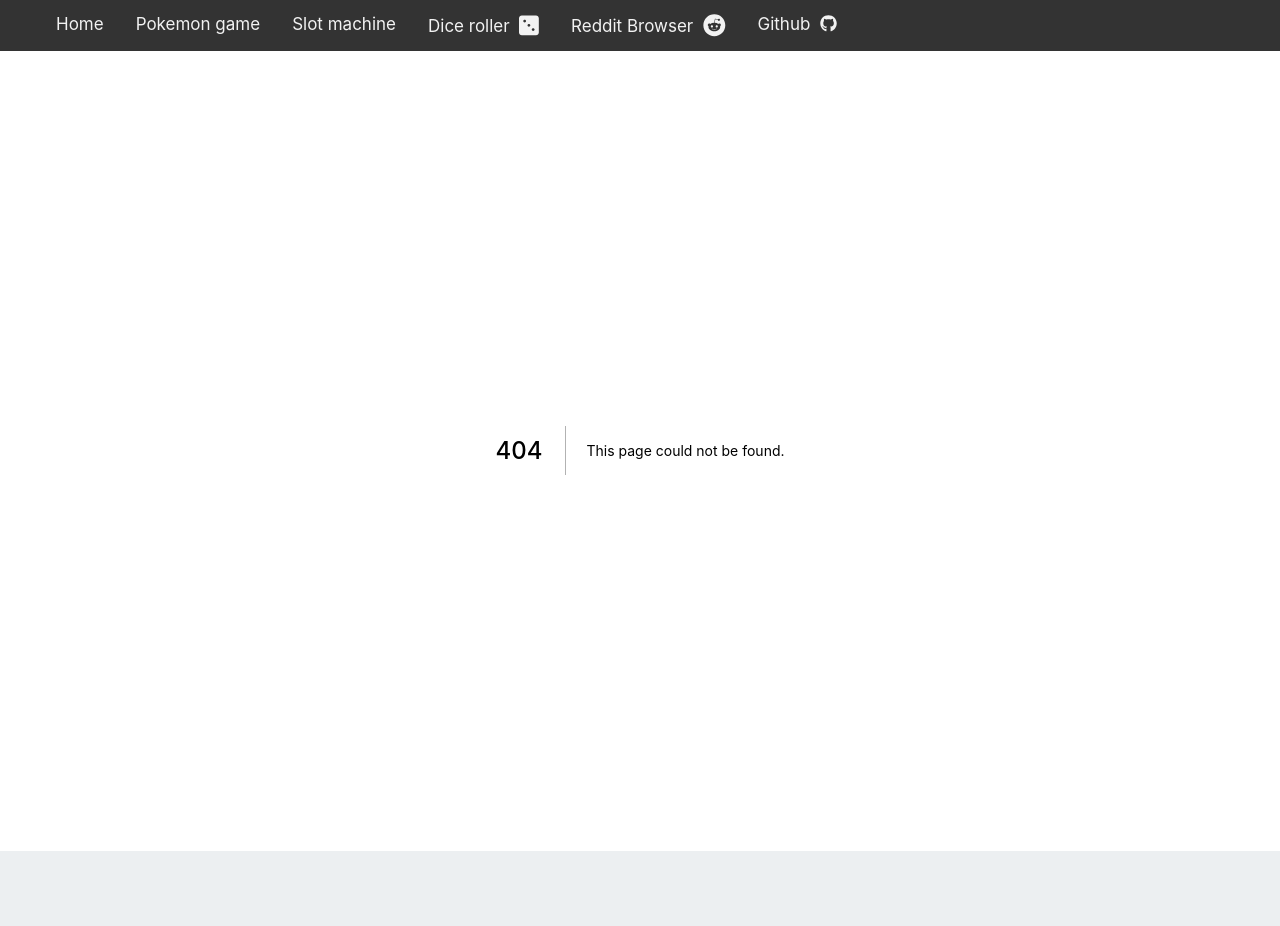
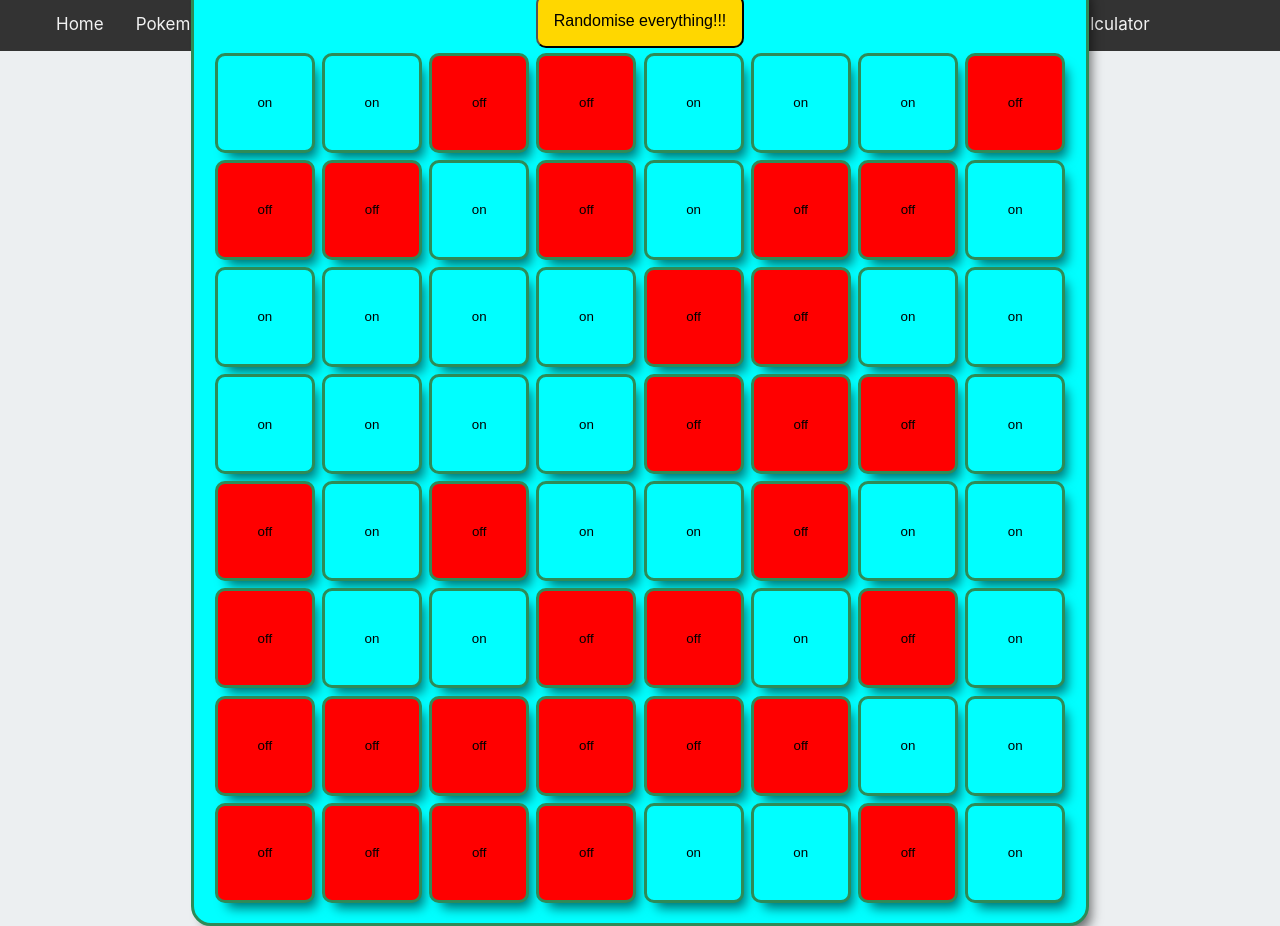
Before and after one commit to mcsheehan/react-and-nextjs, a Next.js app: page /lightsPage in a window 1280 px wide. Before the commit this address had no page. Before the commit the page ends 851 px from the top, so only its background shows below. Built offline with nearby package versions, Linux system fonts and the light colour scheme.

Commit message:
added lights out

```diff
--- /dev/null
+++ b/components/lights_out/light.tsx
@@ -0,0 +1,20 @@
+import { MouseEventHandler } from "react"
+import styles from "./lightgrid.module.css"
+
+interface LightState {
+    lightOn: boolean
+    clickHandler: MouseEventHandler<HTMLButtonElement>
+}
+
+export const Light: (props: LightState) => JSX.Element = (props: LightState) => {
+    const lightOn = props.lightOn
+
+    let style = [styles.light, styles.lightOff].join(" ")
+
+    if (lightOn){
+        style = [styles.light, styles.lightOn].join(" ")
+    }
+
+    const text = lightOn ? "on" : "off"
+    return (<button className={style} onClick={props.clickHandler}>{text}</button>)
+}
--- /dev/null
+++ b/components/lights_out/lightGrid.tsx
@@ -0,0 +1,101 @@
+import styles from "./lightgrid.module.css"
+import {Light} from "./light";
+import {MouseEventHandler, useEffect, useState} from "react";
+
+
+class LightMatrix {
+
+    createEmptyMatrix(width: number, height: number): boolean[][] {
+        const matrix = []
+
+        for (let j = 0; j < height; j++) {
+            const widthVector = new Array(width).fill(false)
+            matrix.push(widthVector)
+        }
+
+        return matrix
+    }
+
+    randomiseMatrix(percentage: number): void{
+        for (let j = 0; j < this.height; j++) {
+            for (let i = 0; i < this.width; i++) {
+                const random = (Math.random() * 100) < percentage
+                this.matrix[i][j] = random
+            }
+        }
+    }
+
+    matrix: boolean[][]
+    width: number
+    height: number
+
+    constructor(width: number, height: number) {
+        this.matrix = this.createEmptyMatrix(width, height)
+        this.width = width
+        this.height = height
+    }
+
+    toLights() {
+        const rows = []
+
+        for (let j = 0; j < this.height; j++) {
+            const row = []
+            for (let i = 0; i < this.width; i++) {
+                const lightOn = this.matrix[i][j]
+                const clickHandler = () => {
+                    console.log("was clicked")
+                }
+
+                const props = {lightOn, clickHandler}
+                row.push(Light(props))
+            }
+            rows.push(row)
+        }
+
+        const builtTable = rows.map((rowItem, index) => {
+            return (
+                <tr key={index}>
+                    {rowItem.map((item, index) => {
+                        return (<td key={index}>{item}</td>)
+                    })}
+                </tr>)
+        })
+
+        return (
+            <table>
+                <tbody>
+
+                {builtTable}
+
+                </tbody>
+            </table>
+        )
+    }
+}
+
+
+const LightGrid = () => {
+
+    const height = 8
+    const width = 8
+    const [getter, setter] = useState<LightMatrix>(new LightMatrix(width, height))
+
+    useEffect(() => {
+        const matrix = new LightMatrix(width, height)
+        matrix.randomiseMatrix(50)
+        setter(matrix)
+    }, [])
+
+    const randomise = () => {
+        const matrix = new LightMatrix(width, height)
+        matrix.randomiseMatrix(50)
+        setter(matrix)
+    }
+
+    return (<div className={styles.lightGrid}>
+        <button className={styles.randomise} onClick={randomise}>Randomise everything!!!</button>
+        {getter.toLights()}
+    </div>)
+}
+
+export default LightGrid
--- /dev/null
+++ b/components/lights_out/lightgrid.module.css
@@ -0,0 +1,57 @@
+.lightsApp {
+    text-align: center;
+    display: flex;
+    align-items: center;
+    justify-content: center;
+    height: 100vh;
+}
+
+.randomise{
+    padding: 1em;
+    background-color: gold;
+    border-radius: 10px;
+    font-size: 1em;
+}
+.randomise:hover {
+    transform: scale(1.15);
+    opacity: 0.9;
+}
+.randomise:active{
+    background-color: blue;
+}
+
+.lightGrid {
+    padding: 1rem;
+    margin: 0.5rem;
+    background-color: aqua;
+    border-radius: 20px;
+    /*width: 1000px;*/
+    /*height: 800px;*/
+    box-shadow: 7px 10px 12px -5px rgba(0, 0, 0, 0.56);
+    border: seagreen solid 3px;
+}
+
+.light {
+    padding: 1rem;
+    margin: 0.1rem;
+    text-align: center;
+    border-radius: 10px;
+    width: 100px;
+    height: 100px;
+    box-shadow: 7px 10px 12px -5px rgba(0, 0, 0, 0.56);
+    border: seagreen solid 3px;
+    background-color: white;
+    transition: background-color 0.7s ease;
+}
+
+.light:hover {
+    transform: scale(1.15);
+    opacity: 0.9;
+}
+
+.lightOn{
+    background-color: aqua;
+}
+.lightOff{
+    background-color: red;
+}
--- a/components/navbar.module.css
+++ b/components/navbar.module.css
@@ -3,6 +3,9 @@
     background-color: #333;
     overflow: hidden;
     padding-left: 40px;
+    display: flex;
+    justify-content: flex-start;
+    flex-wrap: wrap;
 }
 
 /* Style the links inside the navigation bar */
@@ -12,6 +15,7 @@
     text-align: center;
     padding: 14px 16px;
     text-decoration: none;
+    width: auto;
     font-size: 17px;
 }
 
--- a/components/navbar.tsx
+++ b/components/navbar.tsx
@@ -34,6 +34,12 @@ const Navbar = (props: any) => {
                     <FontAwesomeIcon icon={faGithub} />
                 </a>
             </Link>
+            <Link href="/lightsPage">
+                Lights out
+            </Link>
+            <Link href="/contractorCalculator">
+                Contractor calculator
+            </Link>
         </div>
     </div>
 }
--- /dev/null
+++ b/pages/lightsPage.tsx
@@ -0,0 +1,12 @@
+import {NextPage} from "next";
+import LightGrid from "../components/lights_out/lightGrid";
+import styles from "../components/lights_out/lightgrid.module.css"
+
+const LightsPage: NextPage = () => {
+    return (
+        <div className={styles.lightsApp}>
+            <LightGrid></LightGrid>
+        </div>)
+}
+
+export default LightsPage
--- a/styles/globals.css
+++ b/styles/globals.css
@@ -16,3 +16,16 @@ a {
 * {
   box-sizing: border-box;
 }
+
+table tr:first-child td:first-child {
+  border-radius: 10px 0 0 0 !important;
+}
+table tr:first-child td:last-child {
+  border-radius: 0 10px 0 0 !important;
+}
+table tr:last-child td:first-child {
+  border-radius: 0 0 0 10px !important;
+}
+table tr:last-child td:last-child {
+  border-radius: 0 0 10px 0 !important;
+}
```
Also changed, not shown: pages/contractorCalculator.tsx (added, +40 -0 lines), components/lights_out/lightGame.tsx (added).
